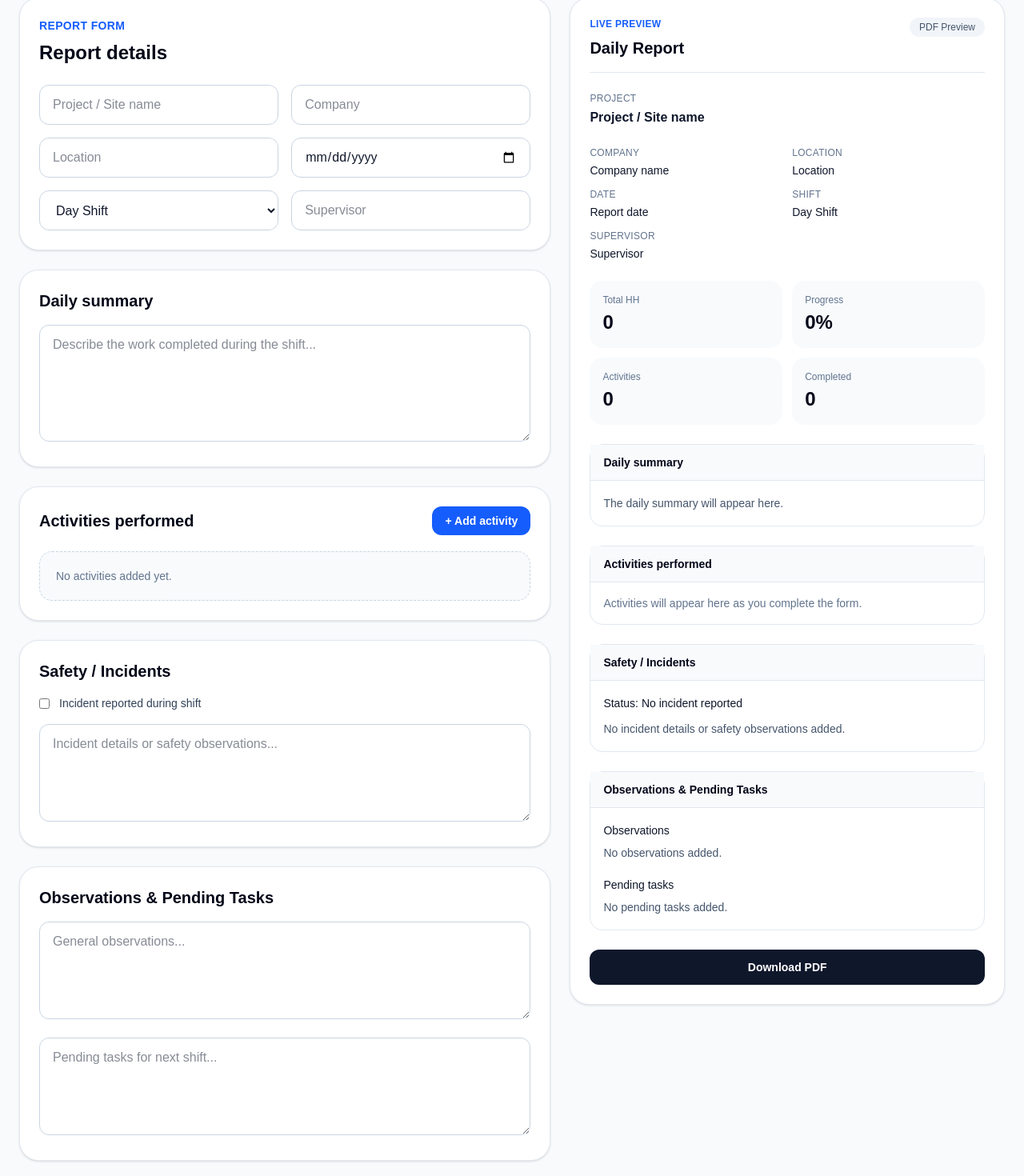
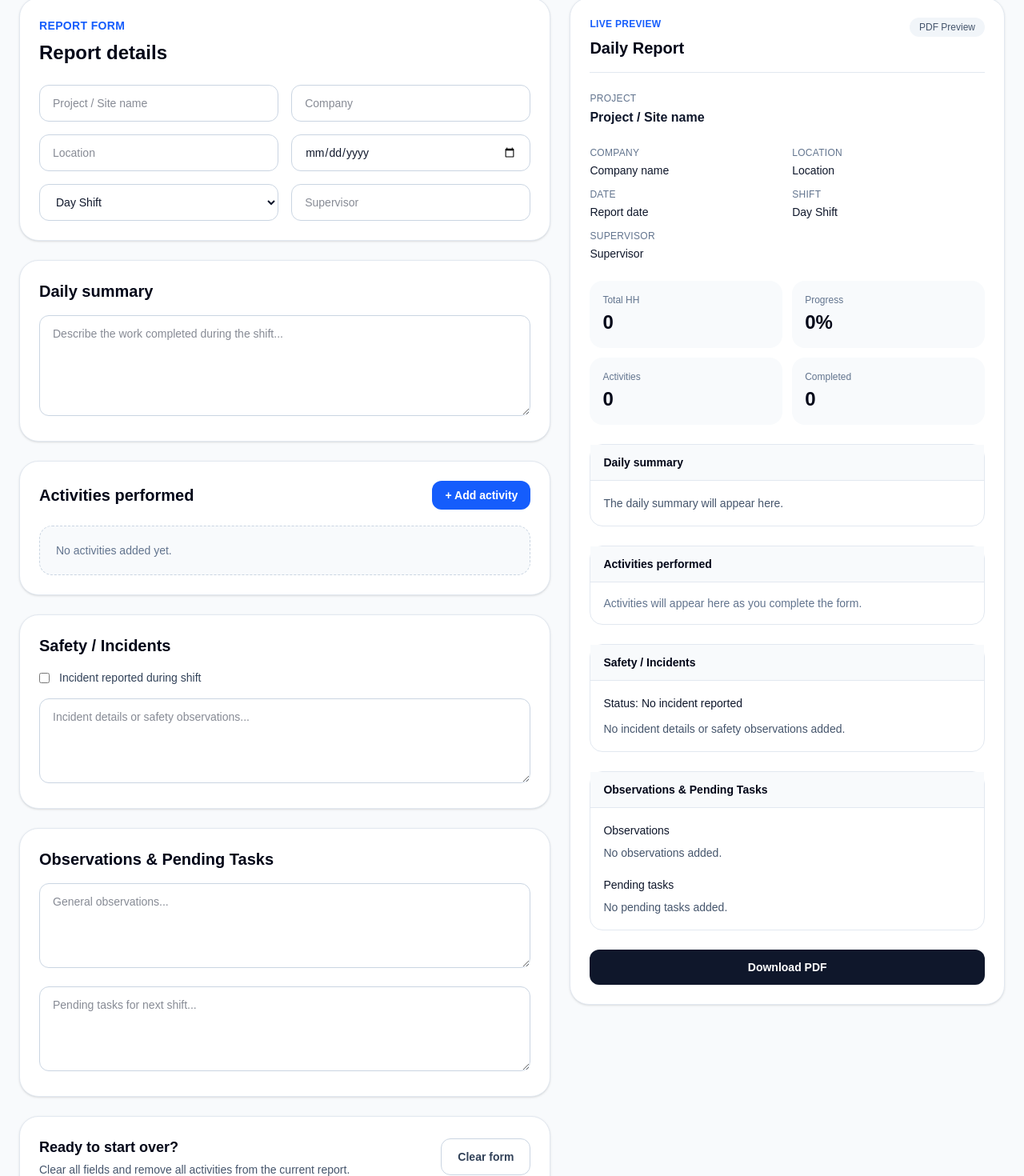
Before and after one commit to kike-Pinto/reporting-tools-platform, a Next.js app: page /tools/daily-report-generator in a window 1280 px wide. Shown: the part 592-2062 px from the top of the page at 80% size. Built offline with nearby package versions, Linux system fonts and the light colour scheme.

Commit message:
Improve daily report form UX controls

```diff
--- a/components/report/DailyReportTool.tsx
+++ b/components/report/DailyReportTool.tsx
@@ -73,6 +73,19 @@ export default function DailyReportTool() {
     }))
   }
 
+  function removeActivity(activityId: string) {
+    setReportData((currentData) => ({
+      ...currentData,
+      activities: currentData.activities.filter(
+        (activity) => activity.id !== activityId,
+      ),
+    }))
+  }
+
+  function clearForm() {
+    setReportData(initialReportData)
+  }
+
   return (
     <section id='report-tool' className='mx-auto max-w-7xl px-6 py-8'>
       <div className='grid gap-6 lg:grid-cols-[1.1fr_0.9fr]'>
@@ -81,6 +94,8 @@ export default function DailyReportTool() {
           onChange={updateReportData}
           onAddActivity={addActivity}
           onUpdateActivity={updateActivity}
+          onRemoveActivity={removeActivity}
+          onClearForm={clearForm}
         />
 
         <ReportPreview data={reportData} />
--- a/components/report/ReportForm.tsx
+++ b/components/report/ReportForm.tsx
@@ -11,6 +11,9 @@ type ReportFormProps = {
     field: keyof ReportActivity,
     value: string | number,
   ) => void
+
+  onRemoveActivity: (activityId: string) => void
+  onClearForm: () => void
 }
 
 export default function ReportForm({
@@ -18,7 +21,13 @@ export default function ReportForm({
   onChange,
   onAddActivity,
   onUpdateActivity,
+  onRemoveActivity,
+  onClearForm,
 }: ReportFormProps) {
+  const inputClass =
+    'w-full rounded-xl border border-slate-300 bg-white px-4 py-3 text-sm outline-none transition focus:border-blue-500 focus:ring-4 focus:ring-blue-100'
+
+  const labelClass = 'mb-2 block text-sm font-medium text-slate-700'
   return (
     <div className='space-y-6'>
       <div className='rounded-3xl border border-slate-200 bg-white p-6 shadow-sm'>
@@ -38,7 +47,7 @@ export default function ReportForm({
             placeholder='Project / Site name'
             value={data.projectName}
             onChange={(event) => onChange('projectName', event.target.value)}
-            className='rounded-xl border border-slate-300 px-4 py-3'
+            className={inputClass}
           />
 
           <input
@@ -46,7 +55,7 @@ export default function ReportForm({
             placeholder='Company'
             value={data.company}
             onChange={(event) => onChange('company', event.target.value)}
-            className='rounded-xl border border-slate-300 px-4 py-3'
+            className={inputClass}
           />
 
           <input
@@ -54,20 +63,20 @@ export default function ReportForm({
             placeholder='Location'
             value={data.location}
             onChange={(event) => onChange('location', event.target.value)}
-            className='rounded-xl border border-slate-300 px-4 py-3'
+            className={inputClass}
           />
 
           <input
             type='date'
             value={data.reportDate}
             onChange={(event) => onChange('reportDate', event.target.value)}
-            className='rounded-xl border border-slate-300 px-4 py-3'
+            className={inputClass}
           />
 
           <select
             value={data.shift}
             onChange={(event) => onChange('shift', event.target.value)}
-            className='rounded-xl border border-slate-300 px-4 py-3'
+            className={inputClass}
           >
             <option>Day Shift</option>
             <option>Night Shift</option>
@@ -78,7 +87,7 @@ export default function ReportForm({
             placeholder='Supervisor'
             value={data.supervisor}
             onChange={(event) => onChange('supervisor', event.target.value)}
-            className='rounded-xl border border-slate-300 px-4 py-3'
+            className={inputClass}
           />
         </div>
       </div>
@@ -91,7 +100,7 @@ export default function ReportForm({
           placeholder='Describe the work completed during the shift...'
           value={data.dailySummary}
           onChange={(event) => onChange('dailySummary', event.target.value)}
-          className='mt-4 w-full rounded-xl border border-slate-300 px-4 py-3'
+          className={`mt-4 ${inputClass}`}
         />
       </div>
 
@@ -117,15 +126,26 @@ export default function ReportForm({
             </div>
           )}
 
-          {data.activities.map((activity) => (
+          {data.activities.map((activity, index) => (
             <div
               key={activity.id}
-              className='grid gap-3 rounded-2xl border border-slate-200 p-4'
+              className='grid gap-3 rounded-2xl border border-slate-200 bg-white p-4'
             >
+              <div className='flex items-center justify-between gap-3'>
+                <p className='text-sm font-semibold text-slate-900'>
+                  Activity #{index + 1}
+                </p>
+
+                <button
+                  type='button'
+                  onClick={() => onRemoveActivity(activity.id)}
+                  className='rounded-lg border border-red-200 px-3 py-1.5 text-xs font-semibold text-red-600 transition hover:bg-red-50'
+                >
+                  Remove
+                </button>
+              </div>
               <div>
-                <label className='mb-2 block text-sm font-medium text-slate-700'>
-                  Activity description
-                </label>
+                <label className={labelClass}>Activity description</label>
                 <input
                   type='text'
                   placeholder='Example: Equipment inspection and pipe installation'
@@ -137,15 +157,13 @@ export default function ReportForm({
                       event.target.value,
                     )
                   }
-                  className='w-full rounded-xl border border-slate-300 px-4 py-3'
+                  className={inputClass}
                 />
               </div>
 
               <div className='grid gap-3 md:grid-cols-2'>
                 <div>
-                  <label className='mb-2 block text-sm font-medium text-slate-700'>
-                    Area
-                  </label>
+                  <label className={labelClass}>Area</label>
                   <input
                     type='text'
                     placeholder='Example: Area 2'
@@ -153,14 +171,12 @@ export default function ReportForm({
                     onChange={(event) =>
                       onUpdateActivity(activity.id, 'area', event.target.value)
                     }
-                    className='w-full rounded-xl border border-slate-300 px-4 py-3'
+                    className={inputClass}
                   />
                 </div>
 
                 <div>
-                  <label className='mb-2 block text-sm font-medium text-slate-700'>
-                    Status
-                  </label>
+                  <label className={labelClass}>Status</label>
                   <select
                     value={activity.status}
                     onChange={(event) =>
@@ -170,7 +186,7 @@ export default function ReportForm({
                         event.target.value,
                       )
                     }
-                    className='w-full rounded-xl border border-slate-300 px-4 py-3'
+                    className={inputClass}
                   >
                     <option>Completed</option>
                     <option>In Progress</option>
@@ -182,9 +198,7 @@ export default function ReportForm({
 
               <div className='grid gap-3 md:grid-cols-3'>
                 <div>
-                  <label className='mb-2 block text-sm font-medium text-slate-700'>
-                    Workers
-                  </label>
+                  <label className={labelClass}>Workers</label>
                   <input
                     type='number'
                     min='0'
@@ -197,14 +211,12 @@ export default function ReportForm({
                         Number(event.target.value),
                       )
                     }
-                    className='w-full rounded-xl border border-slate-300 px-4 py-3'
+                    className={inputClass}
                   />
                 </div>
 
                 <div>
-                  <label className='mb-2 block text-sm font-medium text-slate-700'>
-                    Hours
-                  </label>
+                  <label className={labelClass}>Hours</label>
                   <input
                     type='number'
                     min='0'
@@ -217,14 +229,12 @@ export default function ReportForm({
                         Number(event.target.value),
                       )
                     }
-                    className='w-full rounded-xl border border-slate-300 px-4 py-3'
+                    className={inputClass}
                   />
                 </div>
 
                 <div>
-                  <label className='mb-2 block text-sm font-medium text-slate-700'>
-                    Progress %
-                  </label>
+                  <label className={labelClass}>Progress %</label>
                   <input
                     type='number'
                     min='0'
@@ -238,7 +248,7 @@ export default function ReportForm({
                         Number(event.target.value),
                       )
                     }
-                    className='w-full rounded-xl border border-slate-300 px-4 py-3'
+                    className={inputClass}
                   />
                 </div>
               </div>
@@ -269,7 +279,7 @@ export default function ReportForm({
           placeholder='Incident details or safety observations...'
           value={data.incidentDetails}
           onChange={(event) => onChange('incidentDetails', event.target.value)}
-          className='mt-4 w-full rounded-xl border border-slate-300 px-4 py-3'
+          className={`mt-4 ${inputClass}`}
         />
       </div>
 
@@ -283,7 +293,7 @@ export default function ReportForm({
           placeholder='General observations...'
           value={data.observations}
           onChange={(event) => onChange('observations', event.target.value)}
-          className='mt-4 w-full rounded-xl border border-slate-300 px-4 py-3'
+          className={`mt-4 ${inputClass}`}
         />
 
         <textarea
@@ -291,8 +301,29 @@ export default function ReportForm({
           placeholder='Pending tasks for next shift...'
           value={data.pendingTasks}
           onChange={(event) => onChange('pendingTasks', event.target.value)}
-          className='mt-4 w-full rounded-xl border border-slate-300 px-4 py-3'
+          className={`mt-4 ${inputClass}`}
         />
+      </div>
+      <div className='rounded-3xl border border-slate-200 bg-white p-6 shadow-sm'>
+        <div className='flex flex-col gap-3 sm:flex-row sm:items-center sm:justify-between'>
+          <div>
+            <h3 className='text-lg font-bold text-slate-950'>
+              Ready to start over?
+            </h3>
+            <p className='mt-1 text-sm text-slate-600'>
+              Clear all fields and remove all activities from the current
+              report.
+            </p>
+          </div>
+
+          <button
+            type='button'
+            onClick={onClearForm}
+            className='rounded-xl border border-slate-300 bg-white px-5 py-3 text-sm font-semibold text-slate-700 transition hover:bg-slate-50'
+          >
+            Clear form
+          </button>
+        </div>
       </div>
     </div>
   )
```
